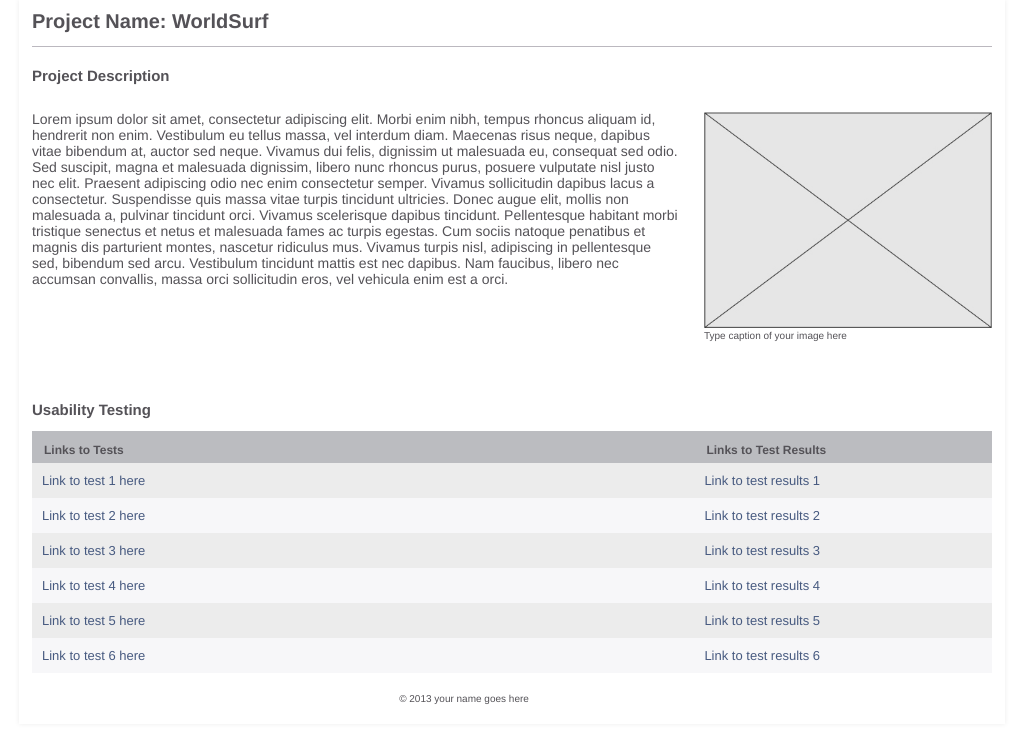
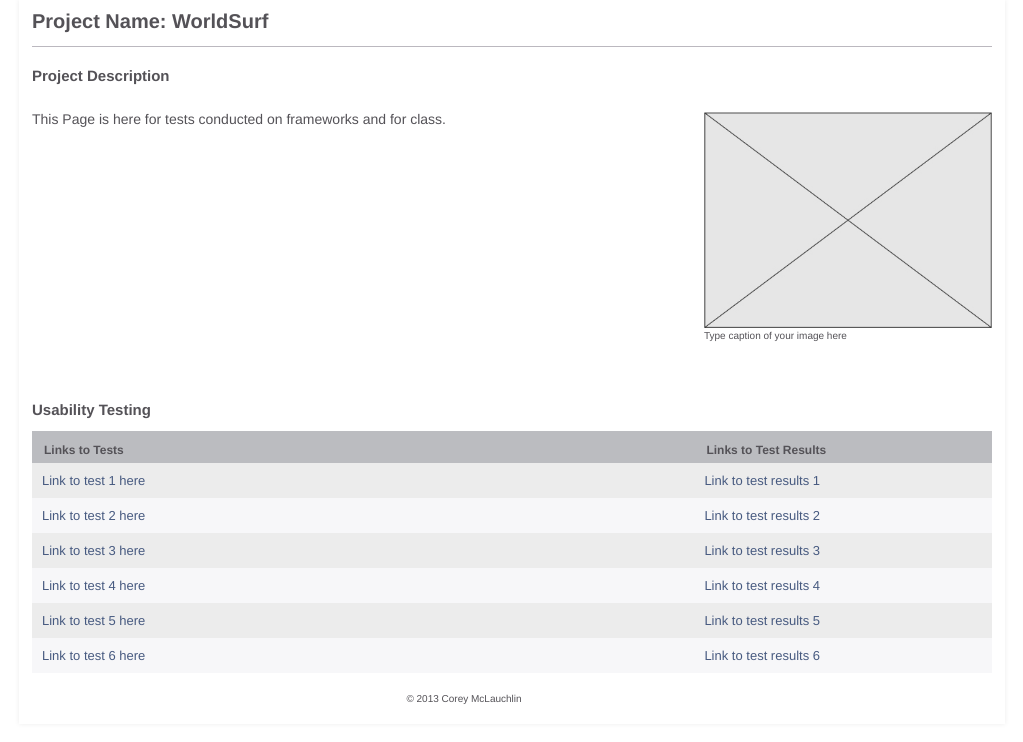
Before and after one commit to McLauchlinDeveloper/TekAnimal.github.io, a plain HTML site: page index.html in a window 1280 px wide. Shown: the whole page, without its empty margins (128-1151 px from the left). Drawn offline with Linux system fonts and the light colour scheme.

Commit message:
page update
page update

```diff
--- a/index.html
+++ b/index.html
@@ -20,7 +20,7 @@
   <section class="main">
     <h2 class="desc-title">Project Description</h2>
     <!-- Replace this text with your description of the project -->
-    <p class="description">Lorem ipsum dolor sit amet, consectetur adipiscing elit. Morbi enim nibh, tempus rhoncus aliquam id, hendrerit non enim. Vestibulum eu tellus massa, vel interdum diam. Maecenas risus neque, dapibus vitae bibendum at, auctor sed neque. Vivamus dui felis, dignissim ut malesuada eu, consequat sed odio. Sed suscipit, magna et malesuada dignissim, libero nunc rhoncus purus, posuere vulputate nisl justo nec elit. Praesent adipiscing odio nec enim consectetur semper. Vivamus sollicitudin dapibus lacus a consectetur. Suspendisse quis massa vitae turpis tincidunt ultricies. Donec augue elit, mollis non malesuada a, pulvinar tincidunt orci. Vivamus scelerisque dapibus tincidunt. Pellentesque habitant morbi tristique senectus et netus et malesuada fames ac turpis egestas. Cum sociis natoque penatibus et magnis dis parturient montes, nascetur ridiculus mus. Vivamus turpis nisl, adipiscing in pellentesque sed, bibendum sed arcu. Vestibulum tincidunt mattis est nec dapibus. Nam faucibus, libero nec accumsan convallis, massa orci sollicitudin eros, vel vehicula enim est a orci.</p>
+    <p class="description">This Page is here for tests conducted on frameworks and for class.</p>
     <figure>
     <!--   add your image to the img folder
       Replace the "img.jpg" with the name of your image  -->
@@ -69,7 +69,7 @@
     </table>
   </section>
 
-  <footer> &copy; 2013 your name goes here</footer>
+  <footer> &copy; 2013 Corey McLauchlin</footer>
   </div> <!-- #wrapper div ends here-->
 </body>
 </html>
```
Also changed, not shown: WiU1408_mclauchlin_corey.txt, 1 other file.
